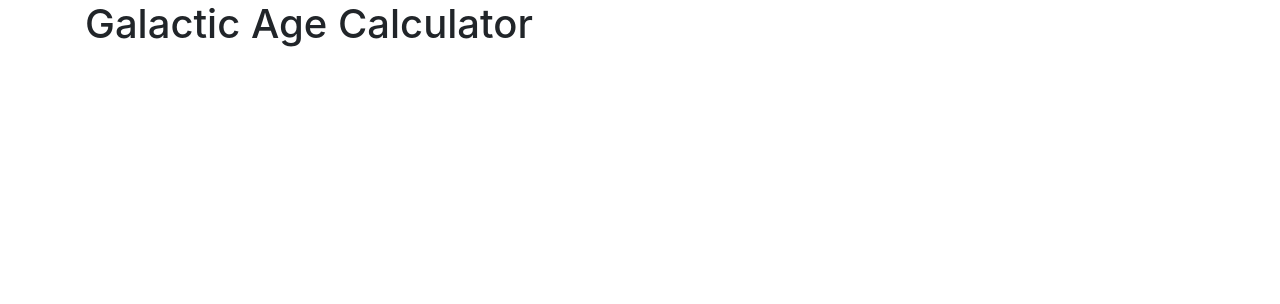
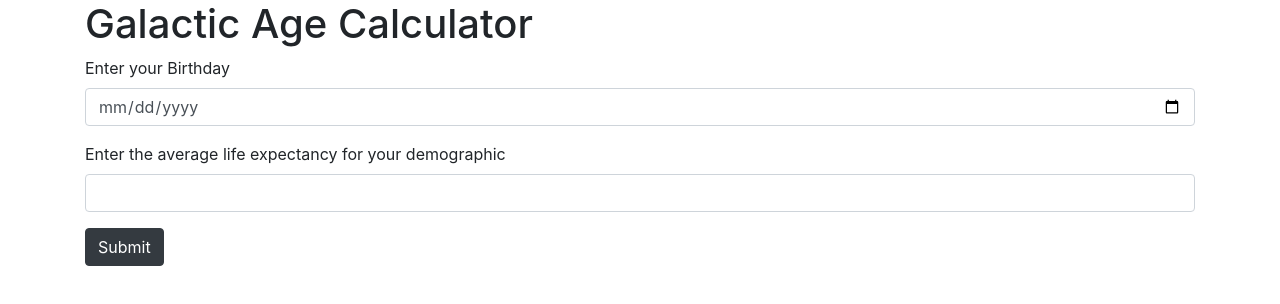
Before and after one commit to paigewilliams/Galactic-Age-Calculator, a website built with webpack: page src/index.html in a window 1280 px wide. Built offline with nearby package versions, Linux system fonts and the light colour scheme.

Commit message:
Add form to UI.

```diff
--- a/src/calculator.js
+++ b/src/calculator.js
@@ -17,7 +17,6 @@ export class Calculator {
     const currentDate = this.now.getUTCDate();
 
     this.age = currentYear - birthYear;
-
     if (currentMonth - birthMonth <= 0){
       if (currentDate - birthDate <= 0){
         this.age --;
@@ -38,7 +37,6 @@ export class Calculator {
   galacticExpCalc(){
     this.galacticAgeCalc();
     const planets = ["Mercury", "Venus", "Mars", "Jupiter"];
-    // let expectancies = []
     for(var i = 0; i< planets.length; i++){
       let expectancy = this.galacticAges[i] - this.lifeExpectancy;
       if (expectancy > 0 ){
@@ -50,6 +48,6 @@ export class Calculator {
       }
     }
     return this.galacticExpectancy;
-  }
+  };
 
-}
+};
--- a/src/index.html
+++ b/src/index.html
@@ -6,6 +6,22 @@
   <body>
     <div class="container">
       <h1>Galactic Age Calculator</h1>
+      <form class="age-form">
+        <div class="form-group">
+          <label for="date">Enter your Birthday</label>
+          <input type="date" class="form-control" id="date">
+        </div>
+        <div class="form-group">
+          <label for="date">Enter the average life expectancy for your demographic</label>
+          <input type="number" class="form-control" id="exp">
+        </div>
+          <button type="submit" name="button" class="btn btn-dark">Submit</button>
+      </form>
+
+      <div class="output">
+        <p id="weekday"></p>
+
+      </div>
 
     </div>
   </body>
```
Also changed, not shown: src/main.js (line endings or trailing spaces).
